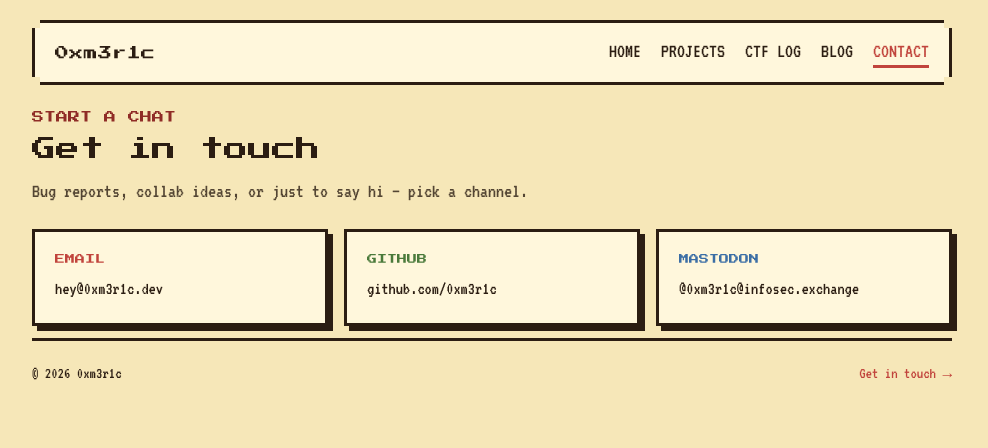
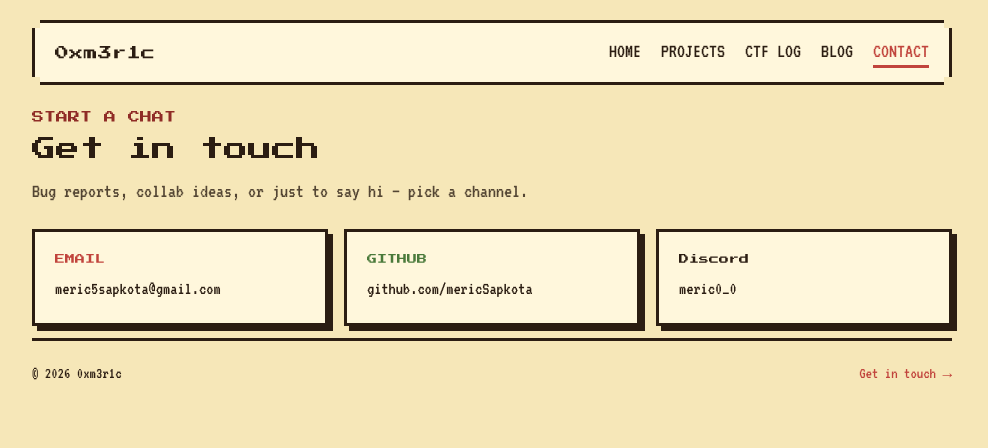
Before and after one commit to mericSapkota/mericSapkota.github.io, an Astro site: page /contact in a window 1280 px wide. Shown: the whole page, without its empty margins (148-1136 px from the left). Built offline with nearby package versions, Linux system fonts and the light colour scheme; Astro itself is replaced by a stand-in of ours.

Commit message:
Edited Projects

```diff
--- a/src/components/Home.tsx
+++ b/src/components/Home.tsx
@@ -1,38 +1,36 @@
 const STATS = [
-  { value: 6, label: 'Projects', color: 'text-green' },
-  { value: 12, label: 'Writeups', color: 'text-blue' },
-  { value: 5, label: 'Categories', color: 'text-red' },
-  { value: 4, label: 'Years', color: 'text-gold' },
-] as const
+  { value: 6, label: "Projects", color: "text-green" },
+  { value: 12, label: "Writeups", color: "text-blue" },
+  { value: 5, label: "Categories", color: "text-red" },
+  { value: 4, label: "Years", color: "text-gold" },
+] as const;
 
 const STAGES = [
   {
-    href: '/projects',
-    kicker: 'BUILD LOG',
-    kickerColor: 'text-green',
-    title: 'Projects',
-    description:
-      'Tools, apps and experiments — from weekend hacks to things people actually use.',
-    footer: '6 entries →',
+    href: "/projects",
+    kicker: "BUILD LOG",
+    kickerColor: "text-green",
+    title: "Projects",
+    description: "Tools, apps and experiments — from weekend hacks to things people actually use.",
+    footer: "6 entries →",
   },
   {
-    href: '/writeups',
-    kicker: 'QUEST LOG',
-    kickerColor: 'text-blue',
-    title: 'CTF Writeups',
-    description:
-      'Walkthroughs from competitions — web, pwn, crypto, forensics and misc, solved and explained.',
-    footer: '12 entries →',
+    href: "/writeups",
+    kicker: "QUEST LOG",
+    kickerColor: "text-blue",
+    title: "CTF Writeups",
+    description: "Walkthroughs from competitions — web, pwn, crypto, forensics and misc, solved and explained.",
+    footer: "12 entries →",
   },
   {
-    href: '/blog',
-    kicker: 'DEV DIARY',
-    kickerColor: 'text-gold',
-    title: 'Blog',
-    description: 'Notes on security, software and everything in between.',
-    footer: 'Latest posts →',
+    href: "/blog",
+    kicker: "DEV DIARY",
+    kickerColor: "text-gold",
+    title: "Blog",
+    description: "Notes on security, software and everything in between.",
+    footer: "Latest posts →",
   },
-] as const
+] as const;
 
 export default function Home() {
   return (
@@ -43,21 +41,21 @@ export default function Home() {
           // The design's own hills tile, tiled across the bottom as a pixel
           // landscape. (The referenced pixel-hero-scene.png ships blank.)
           backgroundImage: "url('/assets/pixel-tile-hills.png')",
-          backgroundRepeat: 'repeat-x',
-          backgroundPosition: 'bottom left',
-          backgroundSize: '128px 80px',
+          backgroundRepeat: "repeat-x",
+          backgroundPosition: "bottom left",
+          backgroundSize: "128px 80px",
         }}
       >
         <div className="pt-11 pr-8 pb-14 pl-8">
           <span className="mb-4.5 inline-block border-2 border-ink bg-gold px-2.5 py-[5px] font-display text-[10px] text-ink">
-            PLAYER ONE
+            Meric Sapkota — Blockchain, Spring Boot, React, Security Researcher
           </span>
           <h1 className="m-0 font-display text-[clamp(26px,4.6vw,42px)] leading-normal [text-shadow:3px_3px_0_var(--color-cream)]">
             0xm3r1c
           </h1>
           <p className="m-0 mt-5 max-w-[32ch] text-[26px] leading-[1.4]">
-            Security researcher &amp; builder. I break things on purpose, write down how, and
-            ship the tools I wish existed.
+            Security researcher &amp; builder. I break things on purpose, write down how, and ship the tools I wish
+            existed.
           </p>
           <div className="mt-7 flex flex-wrap gap-4">
             <a
@@ -99,9 +97,7 @@ export default function Home() {
               href={stage.href}
               className="flex flex-col gap-2 border-[3px] border-ink bg-cream p-5 text-ink no-underline hover:text-ink shadow-[5px_5px_0_var(--color-ink)]"
             >
-              <span className={`font-display text-[9px] ${stage.kickerColor}`}>
-                {stage.kicker}
-              </span>
+              <span className={`font-display text-[9px] ${stage.kickerColor}`}>{stage.kicker}</span>
               <span className="font-display text-sm">{stage.title}</span>
               <p className="m-0 flex-1 text-lg">{stage.description}</p>
               <span className="text-[15px] text-ink opacity-70">{stage.footer}</span>
@@ -110,5 +106,5 @@ export default function Home() {
         </div>
       </section>
     </>
-  )
+  );
 }
--- a/src/data/projects.ts
+++ b/src/data/projects.ts
@@ -1,12 +1,12 @@
 export interface Project {
-  name: string
-  blurb: string
-  tags: string[]
-  year: number
-  repo?: string
-  demo?: string
+  name: string;
+  blurb: string;
+  tags: string[];
+  year: number;
+  repo?: string;
+  demo?: string;
   /** Accent for the card kicker — a Tailwind text-color class from the theme. */
-  color?: string
+  color?: string;
 }
 
 // Add a project by appending an object here. The grid on /projects renders
@@ -14,60 +14,61 @@ export interface Project {
 export const projects: Project[] = [
   {
     name: "Jumla's Apple",
-    blurb: 'Blockchain-based supply chain management for tracing produce from farm to shelf.',
-    tags: ['java', 'blockchain'],
+    blurb: "Blockchain-based supply chain management for tracing produce from farm to shelf.",
+    tags: ["Solidity", "Java SpringBoot", "React", "Ethereum"],
     year: 2026,
-    repo: 'https://github.com/mericSapkota/Jumla-s-Apple---Blockchain-Based-Supply-Chain-Management',
-    color: 'text-green',
+    repo: "https://github.com/mericSapkota/Jumla-s-Apple---Blockchain-Based-Supply-Chain-Management",
+    color: "text-green",
   },
   {
-    name: 'Simple E-commerce',
-    blurb: 'A storefront built with Zustand for state, React Hook Form for checkout, Postgres, and Tailwind.',
-    tags: ['typescript', 'zustand', 'postgres'],
+    name: "Charity Donation Platform",
+    blurb: "A full-stack Blockchain based donation platform built with React and Spring Boot.",
+    tags: ["Solidity", "React", "Spring Boot", "Ethereum"],
     year: 2026,
-    repo: 'https://github.com/mericSapkota/Simple-E-commerce-',
-    color: 'text-blue',
+    repo: "https://github.com/mericSapkota/Charity-App-Blockchain-SpringBoot-React",
+    color: "text-gold",
   },
   {
-    name: 'e-com-backend',
-    blurb: 'The API server behind the e-commerce storefront — auth, catalog and order endpoints.',
-    tags: ['typescript', 'api'],
+    name: "Simple E-commerce",
+    blurb: "A storefront built with Zustand for state, React Hook Form for checkout, Postgres, and Tailwind.",
+    tags: ["typescript", "zustand", "postgres", "esewa", "tailwindcss"],
     year: 2026,
-    repo: 'https://github.com/mericSapkota/e-com-backend',
-    color: 'text-gold',
+    repo: "https://github.com/mericSapkota/Simple-E-commerce-",
+    color: "text-blue",
+  },
+
+  {
+    name: "NepaSoles",
+    blurb: "A full-stack marketplace app — React/Vite frontend backed by a dedicated API.",
+    tags: ["react", "vite"],
+    year: 2025,
+    repo: "https://github.com/mericSapkota/NepaSoles",
+    demo: "https://nepa-soles.vercel.app",
+    color: "text-red",
   },
   {
-    name: 'NepaSoles',
-    blurb: 'A full-stack marketplace app — React/Vite frontend backed by a dedicated API.',
-    tags: ['react', 'vite'],
+    name: "Employee Management System",
+    blurb: "A full-stack CRUD app for managing employee records — Spring Boot API, React frontend.",
+    tags: ["java", "spring-boot", "react"],
     year: 2025,
-    repo: 'https://github.com/mericSapkota/NepaSoles',
-    demo: 'https://nepa-soles.vercel.app',
-    color: 'text-red',
+    repo: "https://github.com/mericSapkota/EmployeeManagementSystem-Frontend-React",
+    color: "text-green",
   },
   {
-    name: 'Employee Management System',
-    blurb: 'A full-stack CRUD app for managing employee records — Spring Boot API, React frontend.',
-    tags: ['java', 'spring-boot', 'react'],
+    name: "Google Clone",
+    blurb: "A Google Search UI clone built on Next.js and Tailwind, wired to the real Google Search API.",
+    tags: ["nextjs", "tailwindcss"],
     year: 2025,
-    repo: 'https://github.com/mericSapkota/EmployeeManagementSystem-Frontend-React',
-    color: 'text-green',
+    repo: "https://github.com/mericSapkota/Google-Clone",
+    demo: "https://google-clone-two-smoky.vercel.app",
+    color: "text-blue",
   },
   {
-    name: 'Google Clone',
-    blurb: 'A Google Search UI clone built on Next.js and Tailwind, wired to the real Google Search API.',
-    tags: ['nextjs', 'tailwindcss'],
-    year: 2025,
-    repo: 'https://github.com/mericSapkota/Google-Clone',
-    demo: 'https://google-clone-two-smoky.vercel.app',
-    color: 'text-blue',
+    name: "Java Chat Application",
+    blurb: "A chat app on Spring Boot and MySQL, with JPA for persistence and BCrypt-hashed auth.",
+    tags: ["java", "spring-boot", "mysql"],
+    year: 2024,
+    repo: "https://github.com/mericSapkota/Java-Chat-Application-SpringBoot-Mysql",
+    color: "text-gold",
   },
-  {
-    name: 'Java Chat Application',
-    blurb: 'A chat app on Spring Boot and MySQL, with JPA for persistence and BCrypt-hashed auth.',
-    tags: ['java', 'spring-boot', 'mysql'],
-    year: 2024,
-    repo: 'https://github.com/mericSapkota/Java-Chat-Application-SpringBoot-Mysql',
-    color: 'text-gold',
-  },
-]
+];
--- a/src/pages/contact.astro
+++ b/src/pages/contact.astro
@@ -3,9 +3,9 @@ import Base from '../layouts/Base.astro'
 
 // Swap these for your real handles before deploying.
 const links = [
-  { label: 'EMAIL', value: 'hey@0xm3r1c.dev', href: 'mailto:hey@0xm3r1c.dev', color: 'text-red' },
-  { label: 'GITHUB', value: 'github.com/0xm3r1c', href: 'https://github.com/0xm3r1c', color: 'text-green' },
-  { label: 'MASTODON', value: '@0xm3r1c@infosec.exchange', href: 'https://infosec.exchange/@0xm3r1c', color: 'text-blue' },
+  { label: 'EMAIL', value: 'meric5sapkota@gmail.com', href: 'mailto:meric5sapkota@gmail.com', color: 'text-red' },
+  { label: 'GITHUB', value: 'github.com/mericSapkota', href: 'https://github.com/mericSapkota', color: 'text-green' },
+  { label: 'Discord', value:'meric0_0'}
 ]
 ---
 
```
